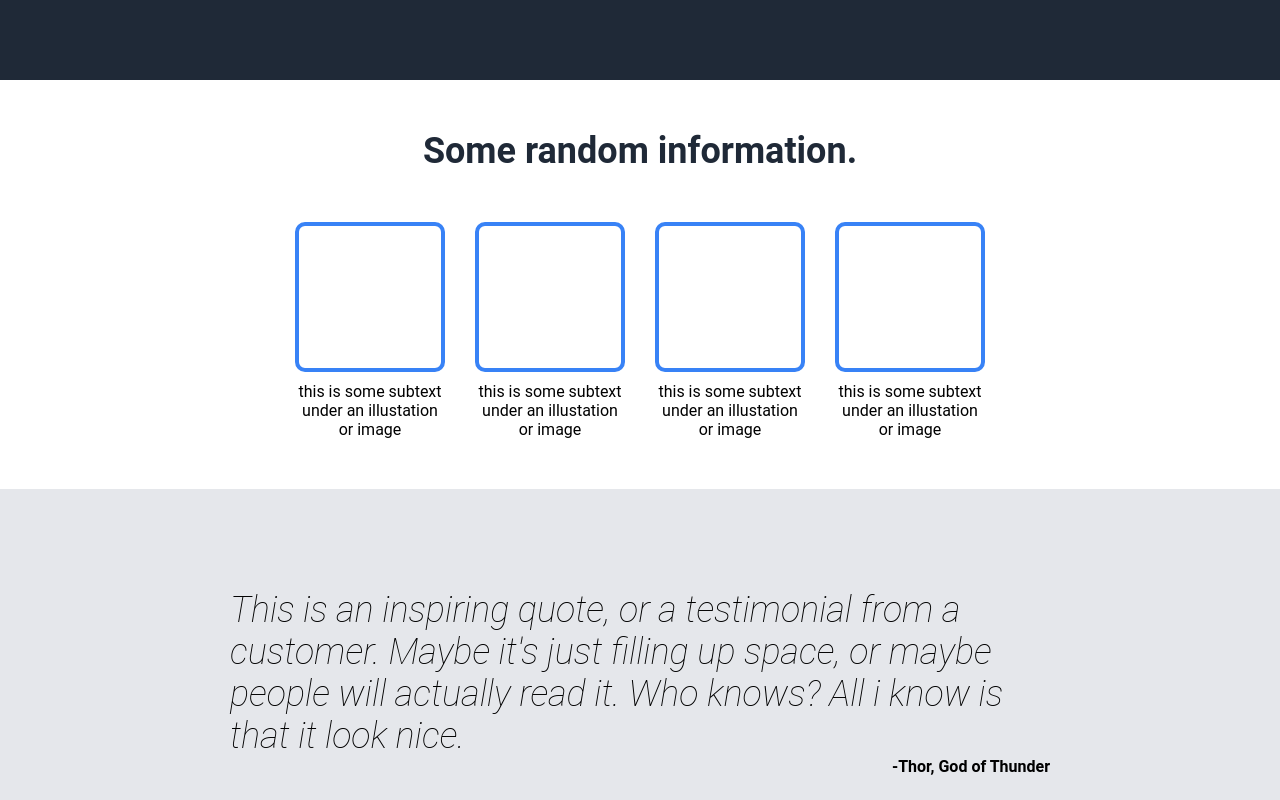
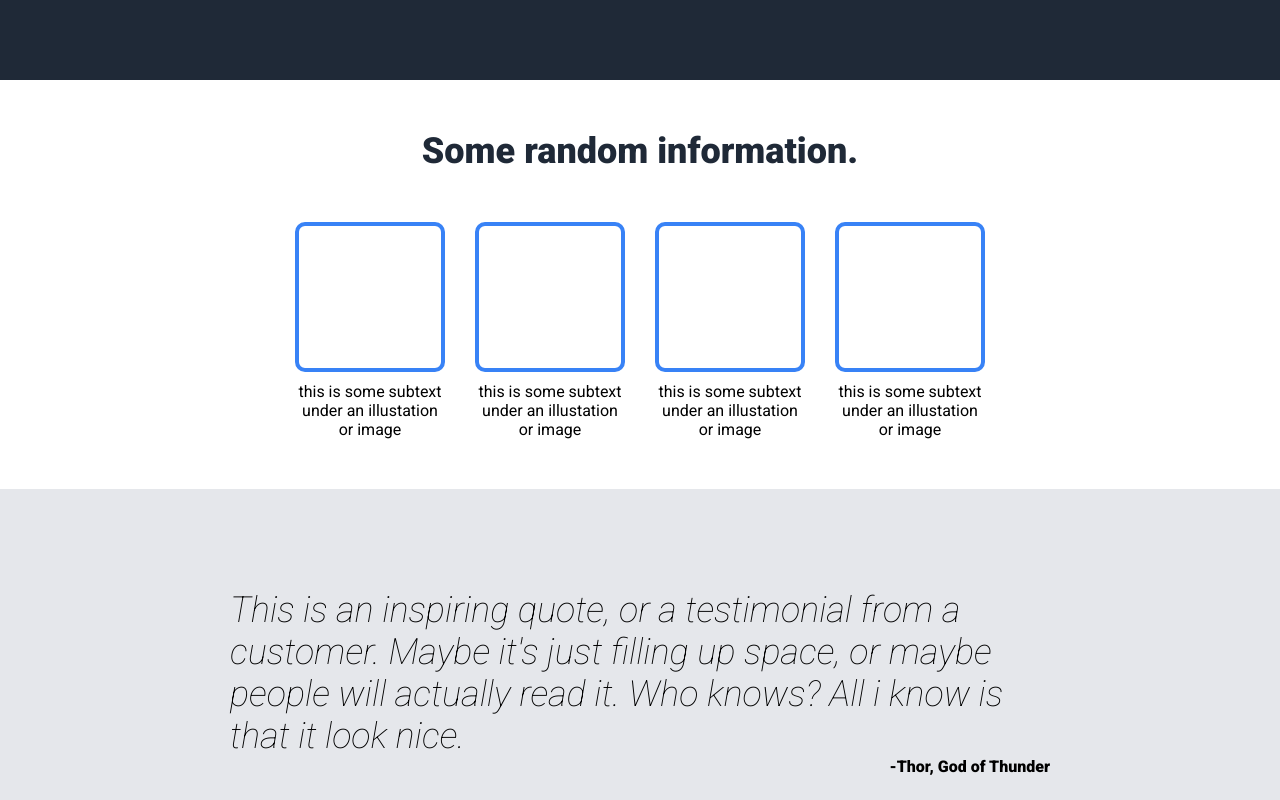
Before and after one commit to Gigorobongo/first-landing-page, a plain HTML site: page index.html in a window 1280 px wide. Shown: the part 500-1300 px from the top of the page. Drawn offline with Linux system fonts and the light colour scheme.

Commit message:
Added Roboto font

```diff
--- a/index.html
+++ b/index.html
@@ -4,6 +4,9 @@
     <meta charset="UTF-8">
     <meta name="viewport" content="width=device-width, initial-scale=1.0">
     <link rel="stylesheet" href="style.css">
+    <link rel="preconnect" href="https://fonts.googleapis.com">
+    <link rel="preconnect" href="https://fonts.gstatic.com" crossorigin>
+    <link href="https://fonts.googleapis.com/css2?family=Roboto:ital,wght@0,300;0,400;0,900;1,100&display=swap" rel="stylesheet">
     <title>Landing Page</title>
 </head>
 <body>
--- a/style.css
+++ b/style.css
@@ -2,7 +2,7 @@
     box-sizing: border-box;
     padding: 0;
     margin: 0;
-    font-family: roboto, sans-serif;
+    font-family: 'Roboto', sans-serif;
 }
 
 .header {
@@ -119,9 +119,10 @@ h1 {
 
 .quote {
     font-size: 36px;
-    font-weight: 100;
+    font-weight: 200;
     font-style: italic;
     width: 820px;
+    font-family: 'Roboto', sans-serif;
 }
 
 .quote-author {
```
